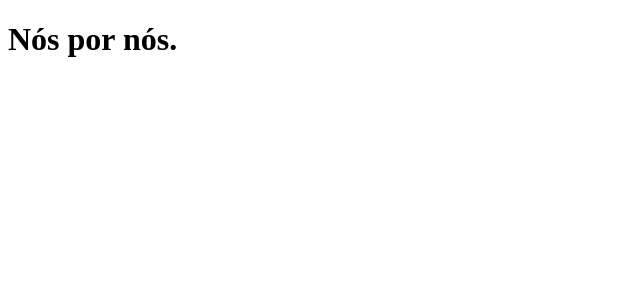
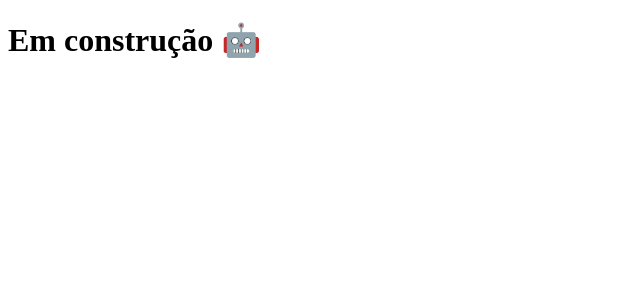
Before and after one commit to hugopierre/clone-tabnews, a Next.js app: page / in a window 1280 px wide. Shown: the top 300 px of the page, without its empty margins (0-640 px from the left). Built offline with nearby package versions, Linux system fonts and the light colour scheme.

Commit message:
altera a mensagem de `em construção`

```diff
--- a/pages/index.js
+++ b/pages/index.js
@@ -1,5 +1,5 @@
 function Home() {
-  return <h1>Nós por nós.</h1>;
+  return <h1>Em construção 🤖</h1>;
 }
 
 export default Home;
```
